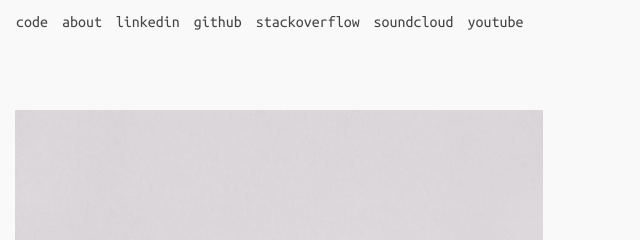
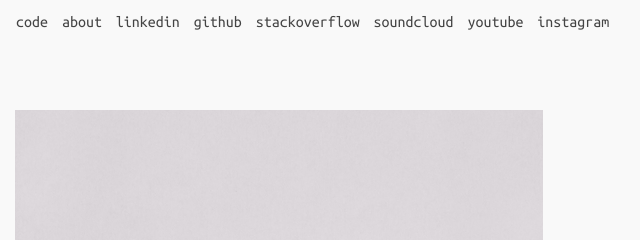
Before and after one commit to zongzhengli/zongzhengli.github.io, a plain HTML site: page about.html in a window 1280 px wide. Shown: the top 240 px of the page, 135-775 px from the left. Drawn offline with nearby package versions, Linux system fonts and the light colour scheme.

Commit message:
Add instagram link

```diff
--- a/about.html
+++ b/about.html
@@ -22,6 +22,7 @@
         <a target="_blank" href="https://stackoverflow.com/users/1473751/zong-zheng-li">stackoverflow</a>
         <a target="_blank" href="https://soundcloud.com/zong-zheng-li">soundcloud</a>
         <a target="_blank" href="https://www.youtube.com/channel/UClRBClnU_0aL-qwUwH4_KDw">youtube</a>
+        <a target="_blank" href="https://www.instagram.com/zongzhengl1">instagram</a>
     </div>
     <div class="about">
         <img data-aos="fade-up" src="img/about.jpg"/>
```
Also changed, not shown: index.html (+1 -0 lines).
